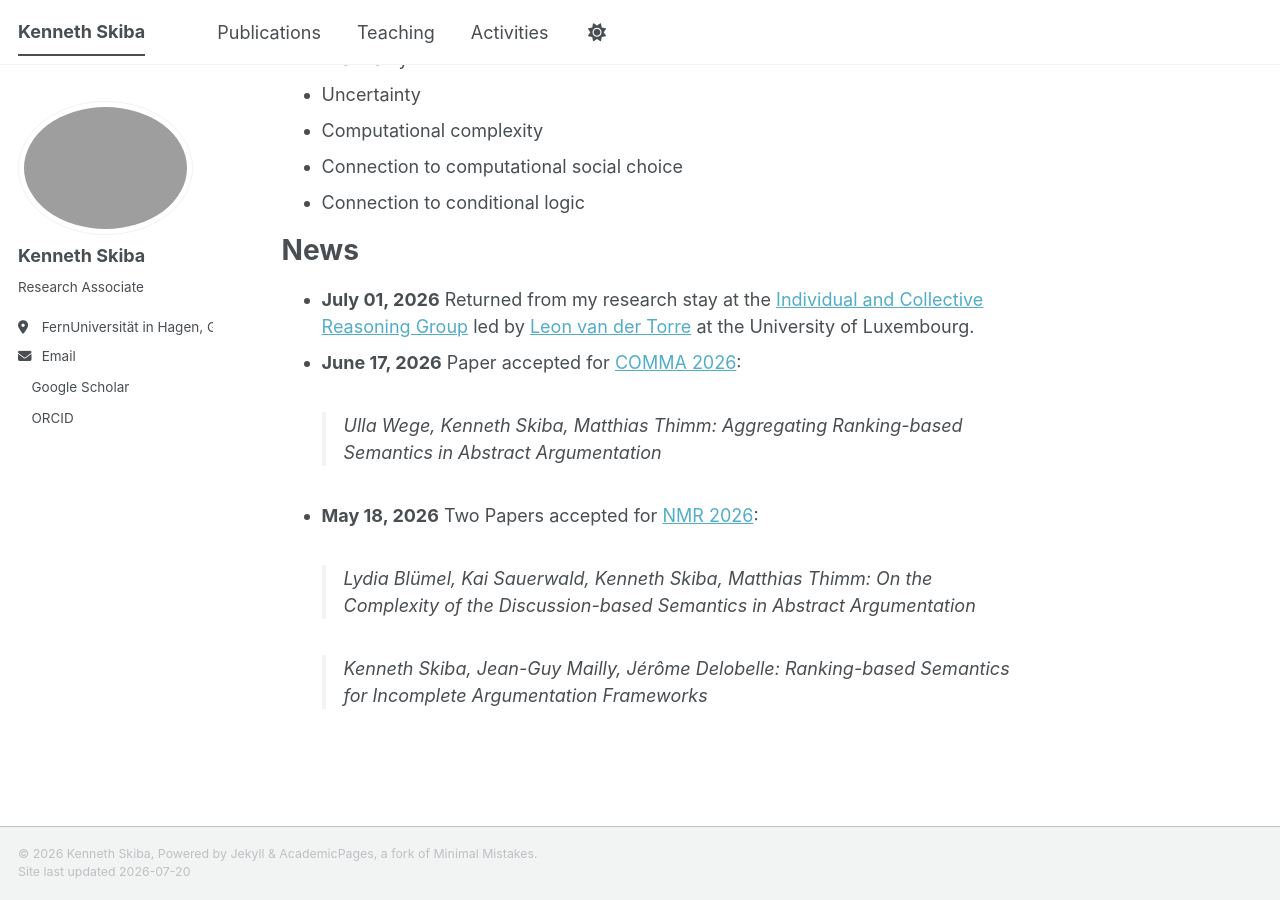
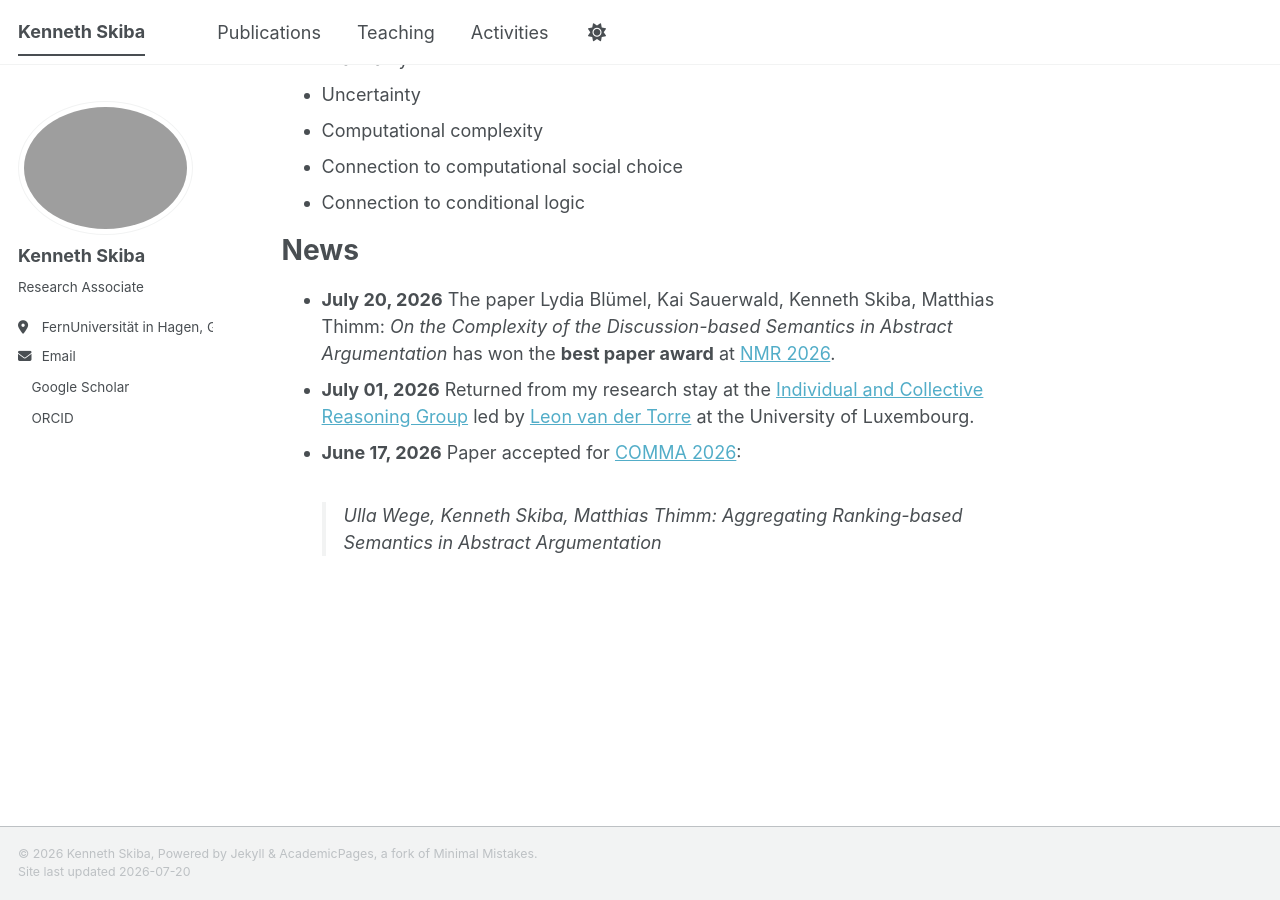
Before and after one commit to kennethskiba/kennethskiba.github.io, a Jekyll site: the page built from _pages/about.md, in a window 1280 px wide and 900 px high, scrolled down 846 px. Built offline with Jekyll 4.4.1, drawn with Linux system fonts in a browser that asks for light colours; a style sheet for code colours, icons or effects is not loaded.

Commit message:
Update about.md

```diff
--- a/_pages/about.md
+++ b/_pages/about.md
@@ -34,10 +34,7 @@ I have published several papers on formal argumentation, focusing on:
 
 News
 ======
+- **July 20, 2026** The paper Lydia Blümel, Kai Sauerwald, Kenneth Skiba, Matthias Thimm: *On the Complexity of the Discussion-based Semantics in Abstract Argumentation* has won the **best paper award** at [NMR 2026](https://nmr.krportal.org/2026/).
 - **July 01, 2026** Returned from my research stay at the [Individual and Collective Reasoning Group](https://icr.uni.lu/index.html) led by [Leon van der Torre](https://icr.uni.lu/leonvandertorre/) at the University of Luxembourg.
 - **June 17, 2026** Paper accepted for [COMMA 2026](https://comma2026.vercel.app/):
   > Ulla Wege, Kenneth Skiba, Matthias Thimm: *Aggregating Ranking-based Semantics in Abstract Argumentation*
-- **May 18, 2026** Two Papers accepted for [NMR 2026](https://nmr.krportal.org/2026/):
-  > Lydia Blümel, Kai Sauerwald, Kenneth Skiba, Matthias Thimm: *On the Complexity of the Discussion-based Semantics in Abstract Argumentation*
-
-  > Kenneth Skiba, Jean-Guy Mailly,  Jérôme Delobelle: *Ranking-based Semantics for Incomplete Argumentation Frameworks*
```
